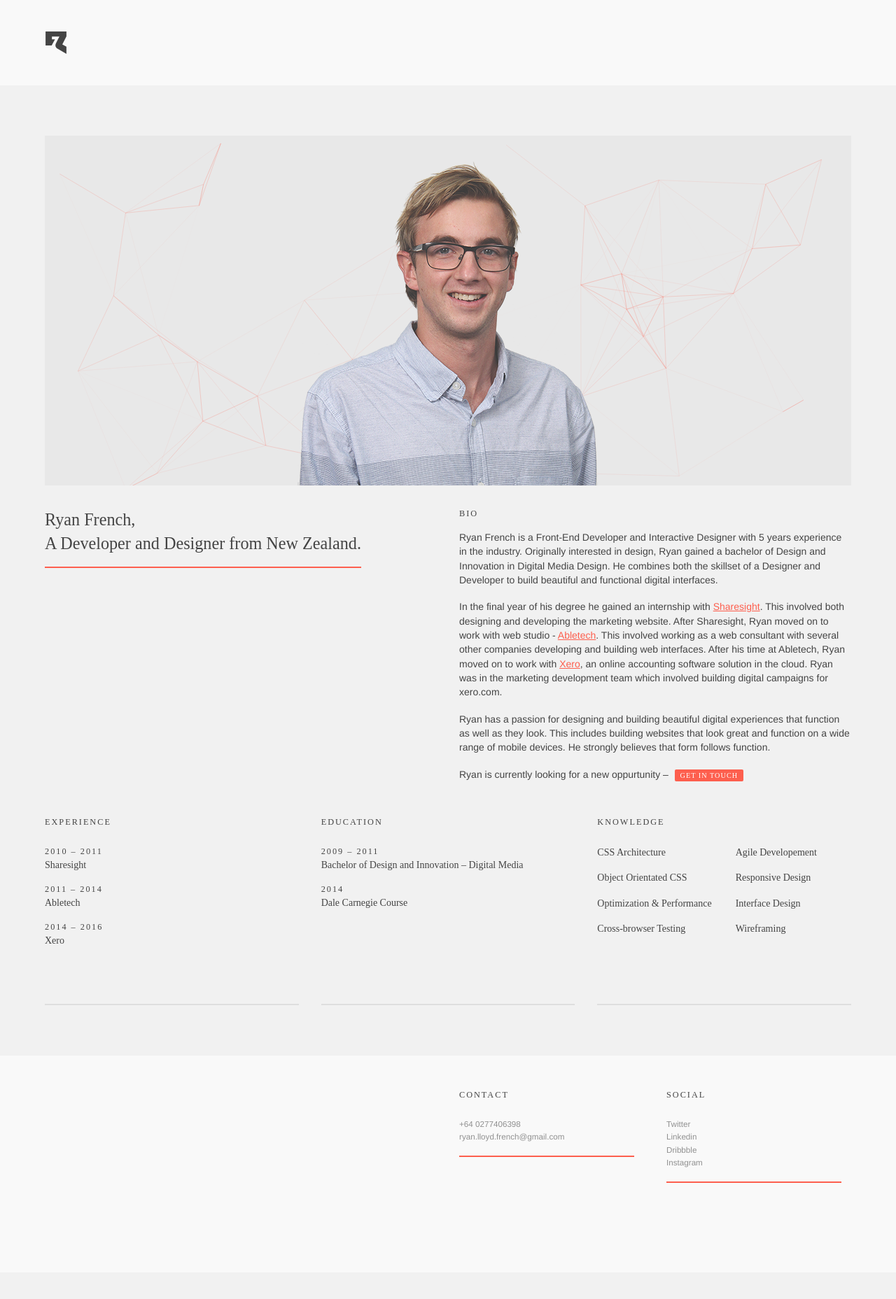
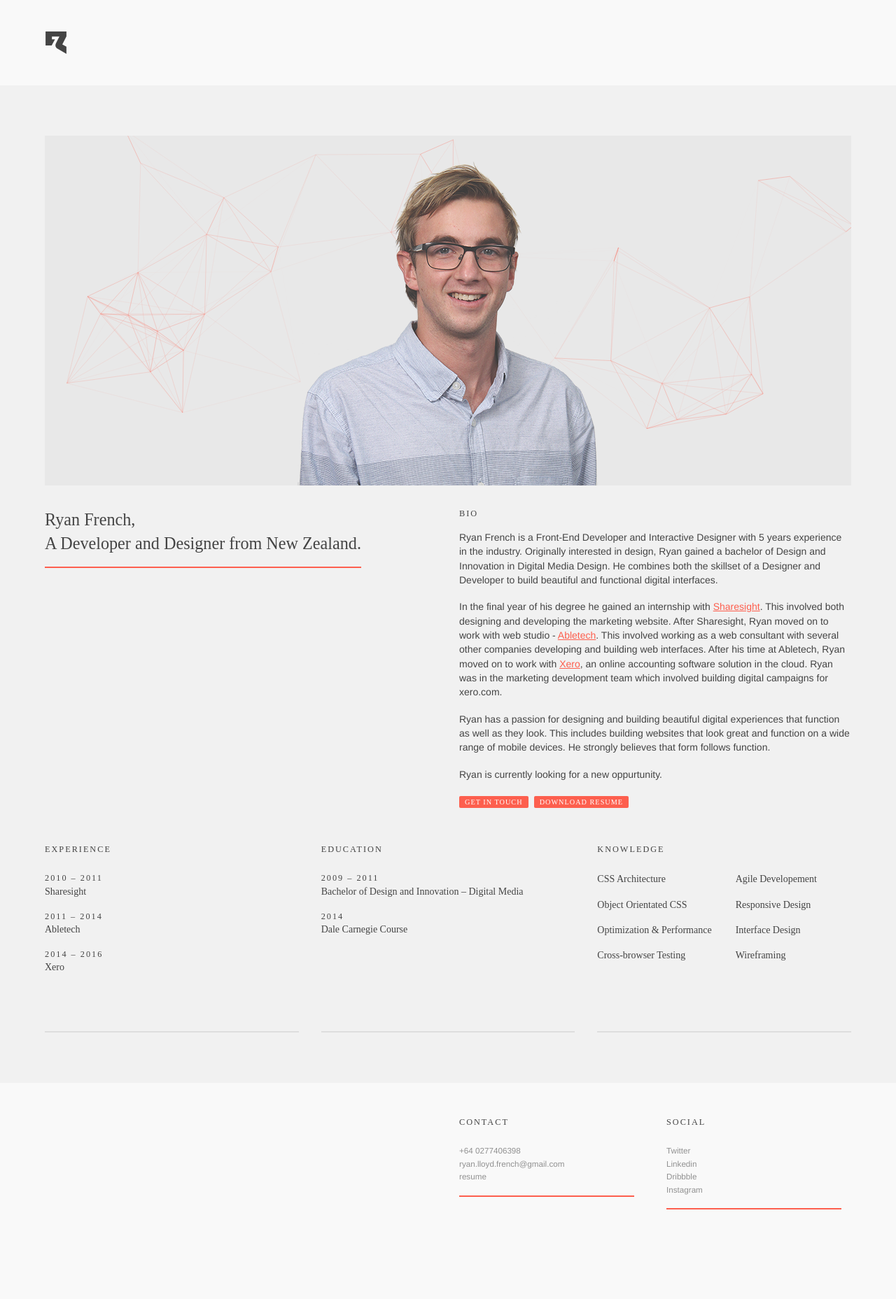
Before and after one commit to ryanlloydfrench/Portfolio, a Jekyll site: the page built from about.html, in a window 1280 px wide. Shown: the whole page at 70% size. Built offline with Jekyll 4.4.1, drawn with Linux system fonts in a browser that asks for light colours; nearby versions of some CDN libraries; before the commit the page ends 1819 px from its top, so only the background shows below that.

Commit message:
Fix bio image on mobile, add resume buttons.

```diff
--- a/_includes/footer.html
+++ b/_includes/footer.html
@@ -6,6 +6,7 @@
                 <ul class="footer__info__list">
                     <li><a href="tel:640277406398" target="_blank">+64 0277406398</a></li>
                     <li><a href="mailto:ryan.lloyd.french@gmail.com" target="_blank">ryan.lloyd.french@gmail.com</a></li>
+                    <li><a href="" target="_blank">resume</a></li>
                 </ul>
                 <div class="footer__info__break"></div>
             </div>
--- a/about.html
+++ b/about.html
@@ -23,7 +23,8 @@
         <p class="animated-element--contentfadein">Ryan French is a Front-End Developer and Interactive Designer with 5 years experience in the industry. Originally interested in design, Ryan gained a bachelor of Design and Innovation in Digital Media Design. He combines both the skillset of a Designer and Developer to build beautiful and functional digital interfaces.</p>
         <p class="animated-element--contentfadein">In the final year of his degree he gained an internship with <a target="_blank" href="https://www.sharesight.com/">Sharesight</a>. This involved both designing and developing the marketing website. After Sharesight, Ryan moved on to work with web studio - <a target="_blank" href="https://abletech.nz/">Abletech</a>. This involved working as a web consultant with several other companies developing and building web interfaces. After his time at Abletech, Ryan moved on to work with <a target="_blank" href="https://www.xero.com/">Xero</a>, an online accounting software solution in the cloud. Ryan was in the marketing development team which involved building digital campaigns for xero.com.</p>
         <p class="animated-element--contentfadein">Ryan has a passion for designing and building beautiful digital experiences that function as well as they look. This includes building websites that look great and function on a wide range of mobile devices. He strongly believes that form follows function.</p>
-        <p class="animated-element--contentfadein">Ryan is currently looking for a new oppurtunity – <a href="mailto:ryan.lloyd.french@gmail.com" class="about__button">Get in touch</a></p>
+        <p class="animated-element--contentfadein">Ryan is currently looking for a new oppurtunity.</p>
+        <p class="animated-element--contentfadein"><a href="mailto:ryan.lloyd.french@gmail.com" class="about__button">Get in touch</a><a href="mailto:ryan.lloyd.french@gmail.com" class="about__button">Download resume</a></p>
         <div class="about__break animated-element--contentfadein"></div>
     </div>
 </div>
--- a/assets/sass/base/_typography.scss
+++ b/assets/sass/base/_typography.scss
@@ -8,7 +8,7 @@
 $ffmeta-regular: 300;
 
 $font-size: 0.875em;
-$font-size-mobile: 0.65rem;
+$font-size-mobile: 0.75rem;
 $line-height: 1.45;
 
 body {
--- a/assets/sass/components/_about.scss
+++ b/assets/sass/components/_about.scss
@@ -23,6 +23,9 @@
         margin-bottom: 2rem;
         position: relative;
         overflow: hidden;
+        @include phone {
+            height: 330px;
+        }
     }
     &__image-inner-container {
         position: relative;
@@ -55,7 +58,7 @@
         @extend .uppercase-text-extrasmall;
         padding: .2rem .5rem;
         border-radius: 2px;
-        margin-left: .3rem;
+        margin-right: .5rem;
         transition: background-color $fast-transition;
         &:hover,
         &:focus {
```
